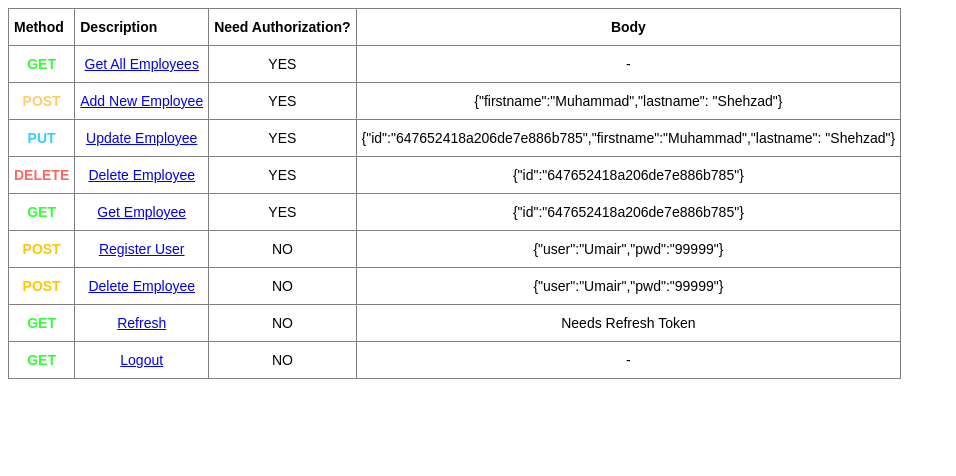
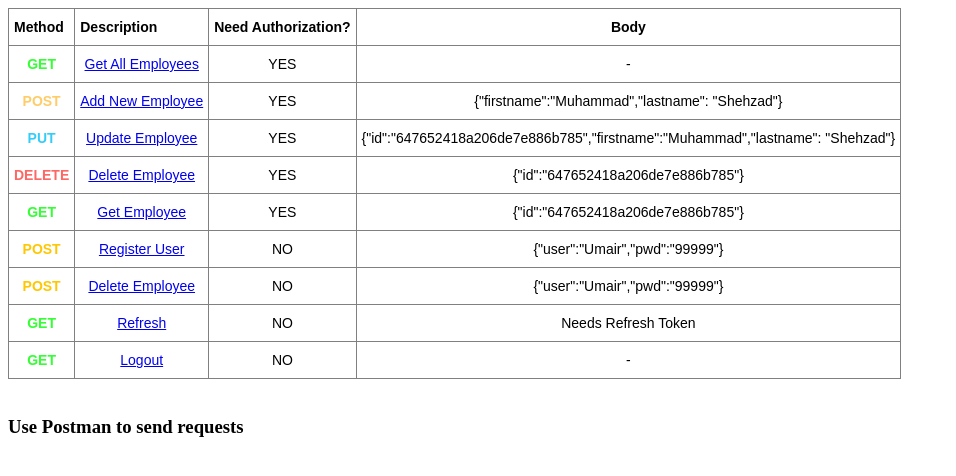
Before and after one commit to ShehzadAslamOza/Learning-NodeJS, a website: page views/index.html in a window 1280 px wide. Shown: the whole page, without its empty margins (0-956 px from the left). Drawn offline with Linux system fonts and the light colour scheme.

Commit message:
minor change

```diff
--- a/views/index.html
+++ b/views/index.html
@@ -119,6 +119,10 @@
                 </tr>
             </tbody>
         </table>
+
+        <br>
+
+        <h3>Use Postman to send requests</h3>
     </div>
 </body>
 
```
